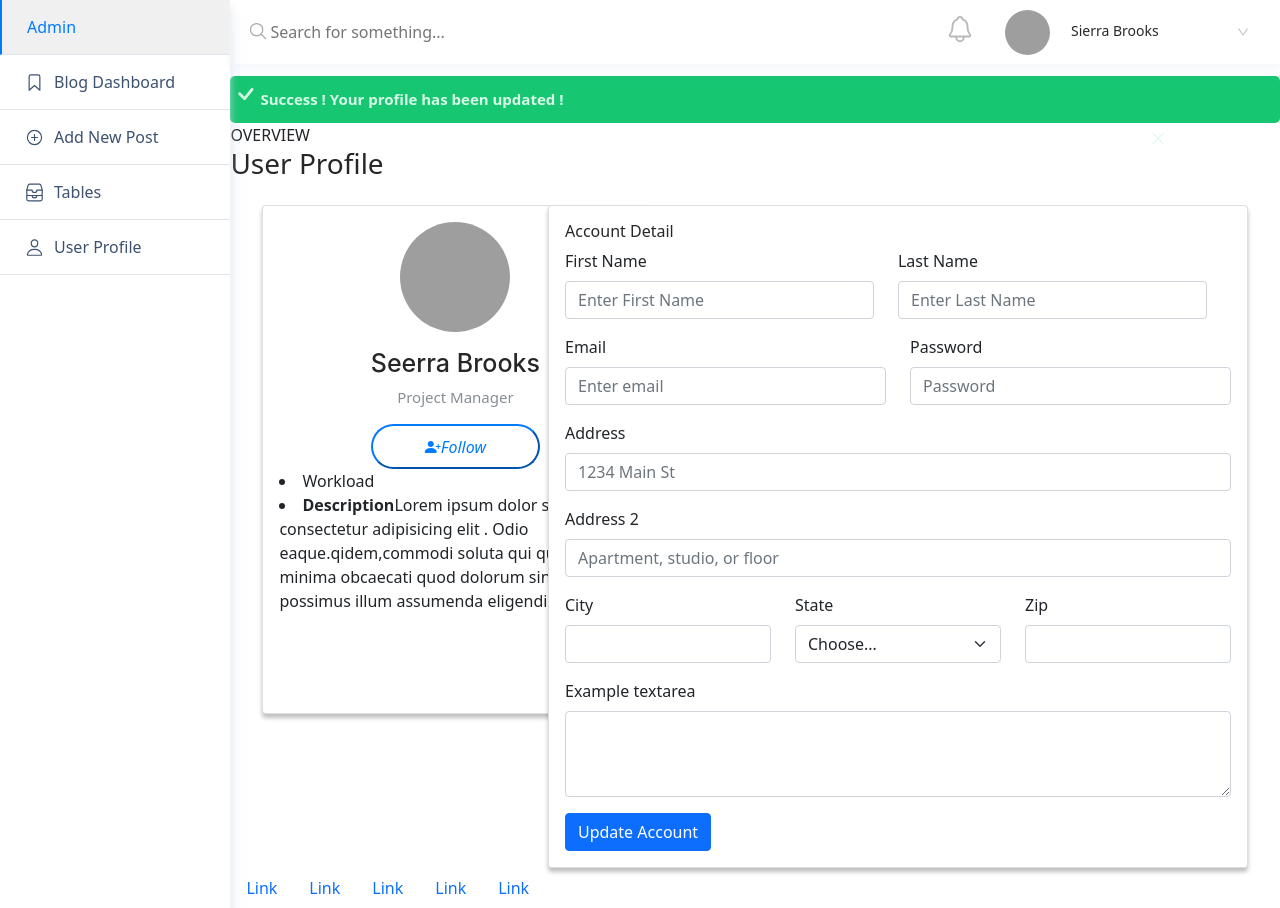
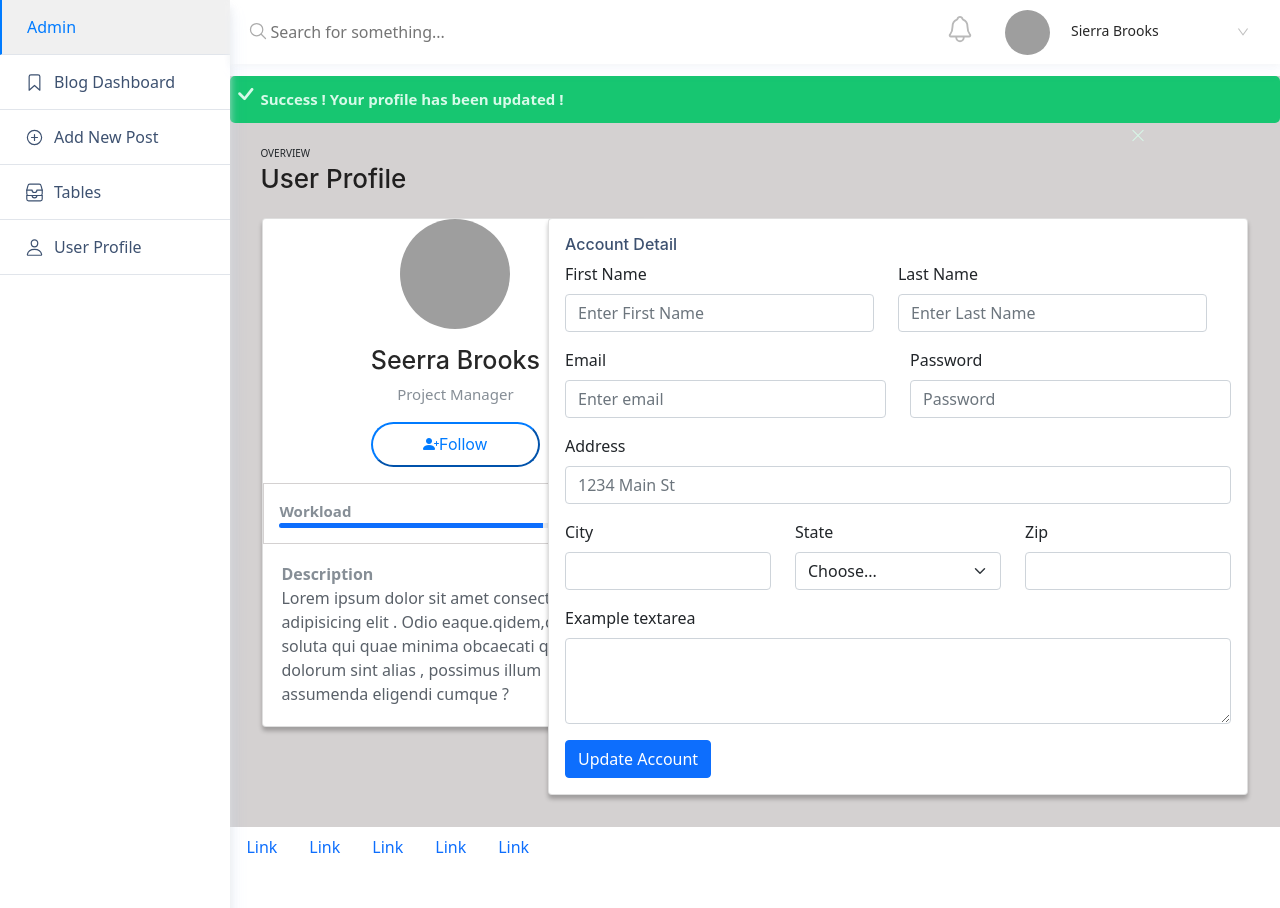
Before and after one commit to hoang855/Admin-web-d05, a React (Create React App) app: page /user-profile in a window 1280 px wide. After the commit the page ends 867 px from the top, so only its background shows below. Built offline with nearby package versions, Linux system fonts and the light colour scheme; grey boxes are pictures that could not be loaded.

Commit message:
code fix

```diff
--- a/src/componnets/tables/Tables.css
+++ b/src/componnets/tables/Tables.css
@@ -3,15 +3,19 @@
   color: #5a6169;
   text-align: center;
   border-width: 1px 0px 0px;
+  border-radius: 10px;
+  overflow: hidden;
 }
 .main-table {
   width: 1218px;
-  height: 300px;
+  height: 250px;
   margin-left: 0.8rem;
+  padding: 0;
 }
 .under-table {
   width: 1218px;
   height: 300px;
   margin-left: 0.8rem;
   margin-top: 2rem;
+  padding: 0;
 }
--- a/src/componnets/tables/Tables.js
+++ b/src/componnets/tables/Tables.js
@@ -5,9 +5,11 @@ import "./Tables.css";
 
 const Tables = () => {
   return (
-    <div>
-      <span>OVERVIEW</span>
-      <h3>Data Tables</h3>
+    <div style={{ backgroundColor: "rgb(212, 209, 209)" }}>
+      <div style={{ marginLeft: "15px", marginTop: ".5rem" }}>
+        <span style={{ fontSize: "10px" }}>OVERVIEW</span>
+        <h3 style={{ fontSize: "26px", fontFamily: "-apple-system" }}>Data Tables</h3>
+      </div>
       <Card className="main-table">
         <table class="table">
           <tbody>
@@ -62,16 +64,16 @@ const Tables = () => {
           </tbody>
         </table>
       </Card>
-      <Card className="under-table">
+      <div className="under-table">
         <table class="table table-dark">
           <tbody>
             <tr>
               <th><h6>Data table</h6></th>
-              <th ></th>
               <th></th>
-              <th ></th>
-              <th ></th>
-              <th ></th>
+              <th></th>
+              <th></th>
+              <th></th>
+              <th></th>
             </tr>
             <tr>
               <th >#</th>
@@ -105,7 +107,7 @@ const Tables = () => {
               <th >Braunau am Inn</th>
               <th >214-4225</th>
             </tr>
-            <tr>
+            <tr style={{ border: "none" }}>
               <th >4</th>
               <th >Colt</th>
               <th >Angela</th>
@@ -115,7 +117,7 @@ const Tables = () => {
             </tr>
           </tbody>
         </table>
-      </Card>
+      </div>
     </div>
   )
 
--- a/src/componnets/userprofile/UserProfile.css
+++ b/src/componnets/userprofile/UserProfile.css
@@ -13,9 +13,8 @@
   top: 5px;
 }
 .icon-right > i {
-  margin-left: 920px;
-  line-height: 43px;
   cursor: pointer;
+  margin-left: 900px;
 }
 .btn-follow {
   margin-top: 1rem;
@@ -24,6 +23,7 @@
   border-color: #007bff;
   color: #007bff;
   height: 45px;
+  font-family: -apple-system;
 }
 .btn-follow:hover {
   background-color: #007bff;
@@ -44,9 +44,19 @@
   width: 386px;
   height: 509px;
   margin-top: 1rem;
+  padding: 0;
 }
 .group-item {
   text-align: left;
+  border: 1px solid rgb(212, 209, 209);
+  padding: 15px;
+  margin-top: 1rem;
+  color: #868e96;
+}
+.group-text {
+  display: grid;
+  text-align: left;
+  padding: 18px;
 }
 .full-body {
   display: grid;
@@ -57,4 +67,5 @@
   margin-right: 2rem;
   width: 700px;
   margin-top: 1rem;
+  background-color: rgb(212, 209, 209);
 }
--- a/src/componnets/userprofile/UserProfile.js
+++ b/src/componnets/userprofile/UserProfile.js
@@ -3,11 +3,11 @@ import "./UserProfile.css"
 import Card from "../Layouts/Card";
 import "bootstrap-icons/font/bootstrap-icons.css";
 import 'bootstrap/dist/css/bootstrap.min.css';
-import { Form, Row, Col, Button, Navbar, Nav } from "react-bootstrap";
+import { Form, Row, Col, Button, Nav } from "react-bootstrap";
 
 const UserProfile = () => {
   return (
-    <div>
+    <div style={{ backgroundColor: "rgb(212, 209, 209)" }}>
       <div className="success">
         <span className="icon-left"><i class="bi bi-check"></i></span>
         <strong>Success ! Your profile has been updated !</strong>
@@ -16,9 +16,9 @@ const UserProfile = () => {
         </span>
 
       </div>
-      <div>
-        <span>OVERVIEW</span>
-        <h3>User Profile</h3>
+      <div style={{ marginLeft: "30px", marginTop: "1rem" }}>
+        <span style={{ fontSize: "10px" }}>OVERVIEW</span>
+        <h3 style={{ fontSize: "26px", fontFamily: "-apple-system" }}>User Profile</h3>
       </div>
       <div className="full-body">
         <Card className="container-info">
@@ -29,22 +29,29 @@ const UserProfile = () => {
             <h4 style={{ marginTop: "1rem", fontFamily: "-apple-system", fontSize: "25px" }}>Seerra Brooks</h4>
             <span style={{ color: "#868e96", fontSize: "15px" }}>Project Manager</span>
             <button className="btn-follow">
-              <i class="bi bi-person-plus-fill">Follow</i>
+              <i class="bi bi-person-plus-fill"></i>Follow
             </button>
 
           </div>
-          <li className="group-item">
-            Workload
-          </li>
-          <li>
-            <strong>Description</strong>
-            <span>Lorem ipsum dolor sit amet consectetur adipisicing elit . Odio eaque.qidem,commodi soluta qui quae minima obcaecati quod dolorum sint alias , possimus illum assumenda eligendi cumque ? </span>
-          </li>
+          <div className="group-item">
+            <strong>
+              <span style={{ fontSize: "15px" }}>Workload</span>
+              <span style={{ marginLeft: "248px", fontSize: "10px" }}>75%</span>
+            </strong>
+            <div class="progress" style={{ height: "5px", borderRadius: "20px" }}>
+              <div class="progress-bar w-75" role="progressbar" aria-valuenow="75" aria-valuemin="0" aria-valuemax="100"></div>
+            </div>
+
+          </div>
+          <div className="group-text">
+            <strong style={{ color: "#868e96" }}>Description</strong>
+            <span style={{ color: "#5a6169" }}>Lorem ipsum dolor sit amet consectetur adipisicing elit . Odio eaque.qidem,commodi soluta qui quae minima obcaecati quod dolorum sint alias , possimus illum assumenda eligendi cumque ? </span>
+          </div>
         </Card>
         <Card className="main-content">
           <div>
             <div>
-              <h6>Account Detail</h6>
+              <h6 style={{ color: "#3d5170", fontFamily: "-apple-system" }}>Account Detail</h6>
               <div>
                 <Form>
                   <Row className="mb-3">
@@ -73,11 +80,6 @@ const UserProfile = () => {
                   <Form.Group className="mb-3" controlId="formGridAddress1">
                     <Form.Label>Address</Form.Label>
                     <Form.Control placeholder="1234 Main St" />
-                  </Form.Group>
-
-                  <Form.Group className="mb-3" controlId="formGridAddress2">
-                    <Form.Label>Address 2</Form.Label>
-                    <Form.Control placeholder="Apartment, studio, or floor" />
                   </Form.Group>
 
                   <Row className="mb-3">
@@ -114,7 +116,7 @@ const UserProfile = () => {
       </div>
 
       <div>
-        <Nav defaultActiveKey="/home" as="ul">
+        <Nav defaultActiveKey="/home" as="ul" style={{ backgroundColor: "white", marginTop: "2rem" }}>
           <Nav.Item as="li">
             <Nav.Link eventKey="link-1">Link</Nav.Link>
           </Nav.Item>
```
